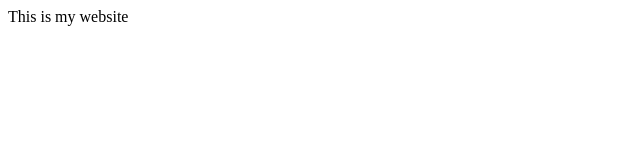
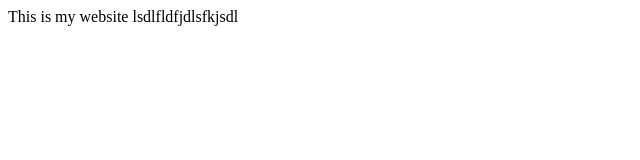
Before and after one commit to PRASHANTMHAMUNKAR/lenovolaptoplocalrepo, a plain HTML site: page index.html in a window 1280 px wide. Shown: the whole page, without its empty margins (0-640 px from the left). Drawn offline with Linux system fonts and the light colour scheme.

Commit message:
index file v2

```diff
--- a/index.html
+++ b/index.html
@@ -7,5 +7,6 @@
 </head>
 <body>
 <h>This is my website</h>
+lsdlfldfjdlsfkjsdl
 </body>
 </html>
```
